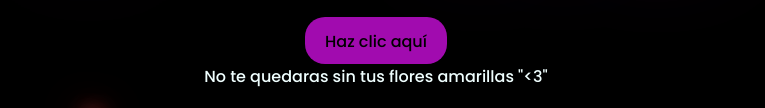
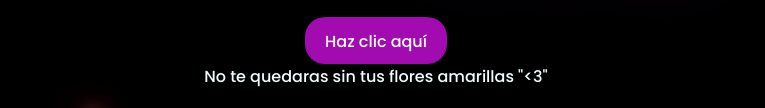
Before and after one commit to rica2703/rubi, a plain HTML site: page index.html in a window 1280 px wide. Shown: the part 427-535 px from the top of the page, without its empty margins (272-1037 px from the left). Drawn offline with Linux system fonts and the light colour scheme.

Commit message:
Update style.css

```diff
--- a/css/style.css
+++ b/css/style.css
@@ -107,3 +107,7 @@ body{
     color: #ff4d4d;
     text-shadow: 0 0 20px #ff4d4d, 0 0 40px #ff4d4d;
   }
+
+  button{
+    color: white;
+  }
```
